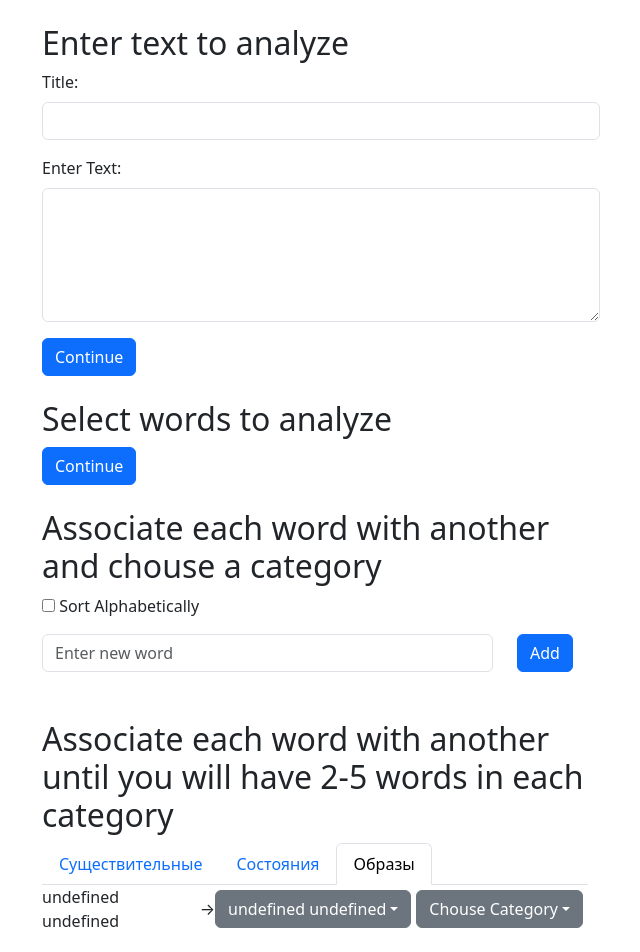
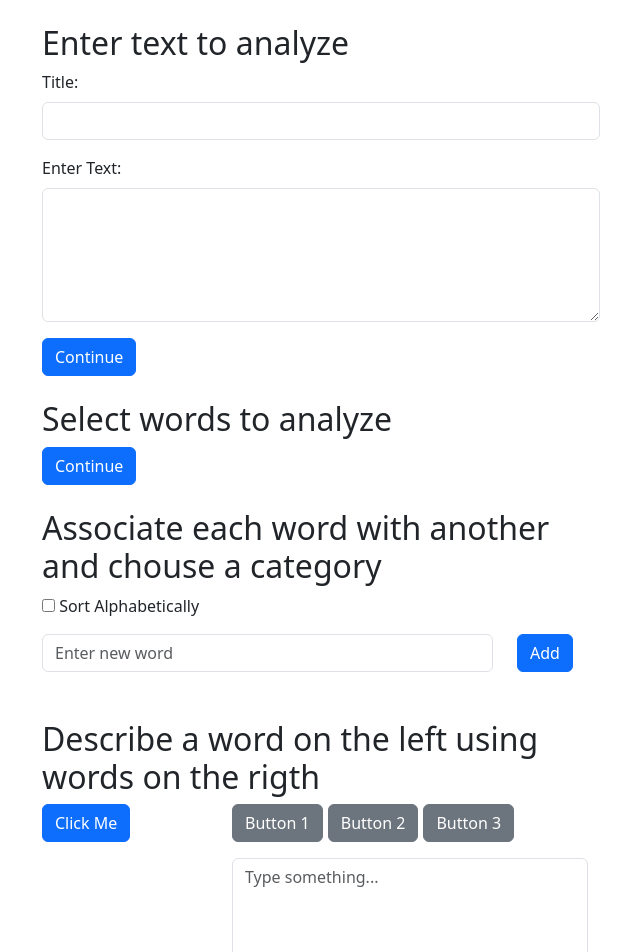
Before and after one commit to atagaew/img-approximation, a React (Create React App) app in the folder client-app/: page / in a window 1280 px wide. Shown: the top 952 px of the page, without its empty margins (40-680 px from the left). Built offline with nearby package versions, Linux system fonts and the light colour scheme.

Commit message:
Added abilitiy to select the category

```diff
--- a/client-app/src/components/Shared/WordAssociation.tsx
+++ b/client-app/src/components/Shared/WordAssociation.tsx
@@ -2,34 +2,37 @@ import React from 'react';
 import { Dropdown } from 'react-bootstrap';
 import { Word } from '../../interfaces/Word';
 import { useState } from 'react';
+import { WordCategory, WordCategoryDescriptions } from '../../interfaces/WordCategory';
 
-const WordTitle = (word: Word|null, defaultValue?: string): string => {
-  return word ? `${word.value} ${word.id}` : (defaultValue ? defaultValue : "Not Set");
-};
 
 const WordAssociation: React.FC<{
   word: Word;
   allWords: Word[];
   onAssociationSelected: (sourceWord: Word, targetWord: Word) => void;
-}> = ({ word, allWords, onAssociationSelected }) => {
-  const [selectedCategory, setSelectedCategory] = useState(word);
-  const handleDropdownSelect = (selectedValue: string | null) => {
-    onAssociationSelected(word, allWords.find((word: Word) => word.value === selectedValue) as Word);
+  onWordCategorySelected: (word:Word, WordCategory: WordCategory) => void;
+}> = ({ word, allWords, onAssociationSelected, onWordCategorySelected }) => {
+
+
+
+  const wordTitle = (word: Word | null, defaultValue?: string): string => {
+    return word ? `${word.value} ${word.id}` : (defaultValue ? defaultValue : "Not Set");
   };
 
   return (
     <li className="d-flex justify-content-between align-items-center">
       <div>
-        <span>{WordTitle(word)}</span>
+        <span>{wordTitle(word)}</span>
       </div>
       <div>
         <span>&rarr;</span>
       </div>
 
       <div>
-        <Dropdown onSelect={handleDropdownSelect}>
+        <Dropdown onSelect={(selectedValue: string | null) => {
+          onAssociationSelected(word, allWords.find((word: Word) => word.value === selectedValue) as Word);
+        }}>
           <Dropdown.Toggle variant="secondary" id="dropdown2">
-            {WordTitle(word, "Select Association")}
+            {wordTitle(word, "Select Association")}
           </Dropdown.Toggle>
           <Dropdown.Menu>
             {allWords.map(word => (
@@ -41,14 +44,18 @@ const WordAssociation: React.FC<{
         </Dropdown>
       </div>
       <div>
-        <Dropdown>
+        <Dropdown onSelect={(selectedCategory: string | null) => {
+          onWordCategorySelected(word, selectedCategory as WordCategory);
+        }}>
           <Dropdown.Toggle variant="secondary" id="dropdown1">
-            Chouse Category
+            {WordCategoryDescriptions[word.category]}
           </Dropdown.Toggle>
           <Dropdown.Menu>
-            <Dropdown.Item href="#">Action 1.1</Dropdown.Item>
-            <Dropdown.Item href="#">Action 1.2</Dropdown.Item>
-            <Dropdown.Item href="#">Action 1.3</Dropdown.Item>
+            {Object.keys(WordCategoryDescriptions).filter((key) => isNaN(Number(key))).map((actionKey) => (
+              <Dropdown.Item href="#" key={actionKey}  eventKey={actionKey}>
+                {WordCategoryDescriptions[actionKey as keyof typeof WordCategoryDescriptions]}
+              </Dropdown.Item>
+            ))}
           </Dropdown.Menu>
         </Dropdown>
       </div>
--- a/client-app/src/components/WordsAssociation.tsx
+++ b/client-app/src/components/WordsAssociation.tsx
@@ -2,12 +2,14 @@ import { useState } from 'react';
 import { Nav, Tab } from 'react-bootstrap';
 import WordAssociation from './Shared/WordAssociation';
 import { Word } from '../interfaces/Word';
+import { WordCategory } from '../interfaces/WordCategory';
 
 //todo refactor or remove because it looks exactly as WordsInitialAssocaition
 const WordsAssociation: React.FC<{
   wordsToAssociate: Word[];
   onAssociationSelected: (sourceWord: Word, targetWord: Word) => void;
-}> = ({ wordsToAssociate, onAssociationSelected }) => {
+  onWordCategorySelected: (word:Word, wordCategory: WordCategory) => void;
+}> = ({ wordsToAssociate, onAssociationSelected, onWordCategorySelected }) => {
     const [key, setKey] = useState<string | null>('concepts');
     return (
       <div className="container-sm mt-5">
@@ -31,8 +33,11 @@ const WordsAssociation: React.FC<{
                 <Tab.Pane eventKey="concepts">
                   <section>
                     <ul className="list-group">
-                      <WordAssociation word={Word.constructor()} allWords={wordsToAssociate} onAssociationSelected={onAssociationSelected} />
-                      {/* Add more list items with additional dropdowns and words */}
+                      <WordAssociation
+                        word={Word.constructor()}
+                        allWords={wordsToAssociate}
+                        onAssociationSelected={onAssociationSelected}
+                        onWordCategorySelected={onWordCategorySelected} />
                     </ul>
                   </section>
                 </Tab.Pane>
--- a/client-app/src/components/WordsInitialAssociation.tsx
+++ b/client-app/src/components/WordsInitialAssociation.tsx
@@ -7,7 +7,8 @@ const WordsInitialAssociation: React.FC<{
   wordsToAssociate: Word[];
   onAssociationSelected: (sourceWord: Word, targetWord: Word) => void;
   onNewWordAdded: (wordText: string) => void;
-}> = ({ wordsToAssociate, onAssociationSelected, onNewWordAdded }) => {
+  onWordCategorySelected: (word:Word, wordCategory: WordCategory) => void;
+}> = ({ wordsToAssociate, onAssociationSelected, onNewWordAdded, onWordCategorySelected }) => {
   //todo fix this
   const [alphabeticalSorting, setAlphabeticalSorting] = useState(false);
   const [newWordText, setNewWordText] = useState('');
@@ -44,7 +45,7 @@ const WordsInitialAssociation: React.FC<{
             <div>
               <ul className="list-group spaced-list-items">
                 {sortedWordsToAssociate?.map((wordToAssociate) =>
-                  <WordAssociation allWords={wordsToAssociate} word={wordToAssociate} key={wordToAssociate.id} onAssociationSelected={onAssociationSelected} />
+                  <WordAssociation allWords={wordsToAssociate} word={wordToAssociate} key={wordToAssociate.id} onAssociationSelected={onAssociationSelected} onWordCategorySelected={onWordCategorySelected} />
                 )}
               </ul>
             </div>
--- a/client-app/src/interfaces/WordCategory.tsx
+++ b/client-app/src/interfaces/WordCategory.tsx
@@ -3,3 +3,9 @@ export enum WordCategory {
     States = 'states',
     Concepts = 'concepts'
 }
+
+export const WordCategoryDescriptions = {
+    [WordCategory.Nouns]: "Существительные",
+    [WordCategory.Concepts]: "Образы",
+    [WordCategory.States]: "Состояния",
+  };
--- a/client-app/src/pages/Home.tsx
+++ b/client-app/src/pages/Home.tsx
@@ -7,6 +7,7 @@ import FinalCrossWordsAssociation from "../components/FinalCrossWordsAssociation
 import { WordAnalysis } from "../interfaces/WordAnalysis";
 import { useState } from 'react';
 import { Word } from "../interfaces/Word";
+import { WordCategory } from "../interfaces/WordCategory";
 
 export default function Home() {
     const [analysis, setAnalysis] = useState<WordAnalysis>(WordAnalysis.createEmpty())
@@ -22,8 +23,8 @@ export default function Home() {
     }
 
     const onAssociationSelected = (sourceWord: Word, targetWord: Word) => {
-        const newSourceWord = {...sourceWord};
-        const newTargetWord = {...targetWord};
+        const newSourceWord = { ...sourceWord };
+        const newTargetWord = { ...targetWord };
         newSourceWord.associatedWord = newTargetWord;
         newTargetWord.referencingWords = [...newTargetWord.referencingWords, newSourceWord];
 
@@ -61,12 +62,22 @@ export default function Home() {
         )
     }
 
+    const onWordCategorySelected = (word: Word, newCategory: WordCategory) => {
+        setAnalysis(
+            {
+                ...analysis,
+                selectedWords: analysis.selectedWords
+                    .map(selectedWord => selectedWord.id === word.id ? { ...selectedWord, category: newCategory } : selectedWord),
+            }
+        )
+    };
+
     return (
         <>
             <TextInput onStartAnalysis={onStartAnalysis} initialAnalysisData={analysis} />
-            <WordsSelector initialWordsToSelect={analysis.words} key={analysis.words.length}  onInitialWordsSelected={onInitialWordsSelected}/>
-            <WordsInitialAssociation wordsToAssociate={analysis.selectedWords} onAssociationSelected={onAssociationSelected} onNewWordAdded={onNewWordAdded}/>
-            <WordsAssociation  key={`wia${analysis.selectedWords.length}`} wordsToAssociate={analysis.selectedWords} onAssociationSelected={onAssociationSelected}/>
+            <WordsSelector initialWordsToSelect={analysis.words} key={analysis.words.length} onInitialWordsSelected={onInitialWordsSelected} />
+            <WordsInitialAssociation wordsToAssociate={analysis.selectedWords} onAssociationSelected={onAssociationSelected} onNewWordAdded={onNewWordAdded} onWordCategorySelected={onWordCategorySelected} />
+            {/* <WordsAssociation  key={`wia${analysis.selectedWords.length}`} wordsToAssociate={analysis.selectedWords} onAssociationSelected={onAssociationSelected}/> */}
             <CrossWordsAssociation />
             <FinalCrossWordsAssociation />
         </>
```
Lines whose indentation alone changed are shown as unchanged.
